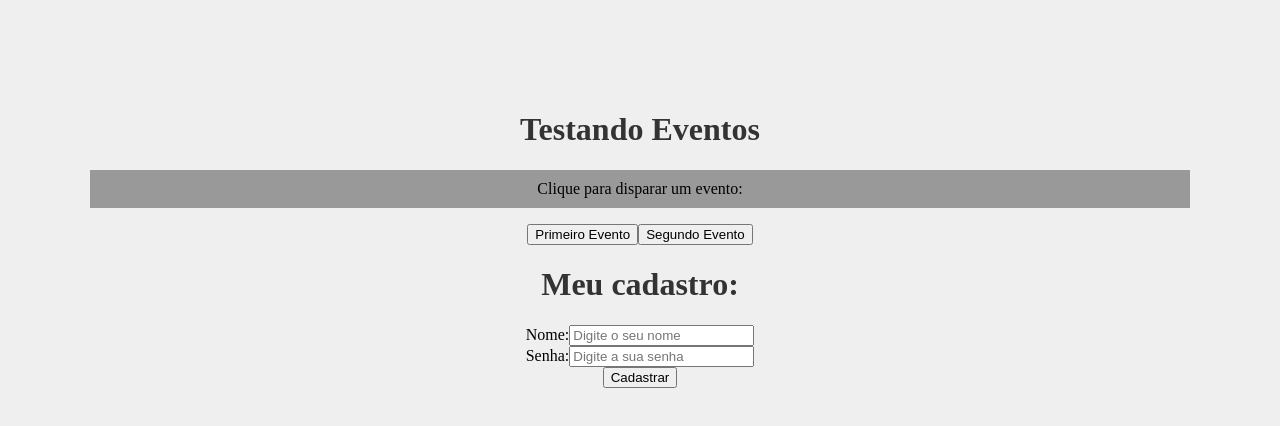
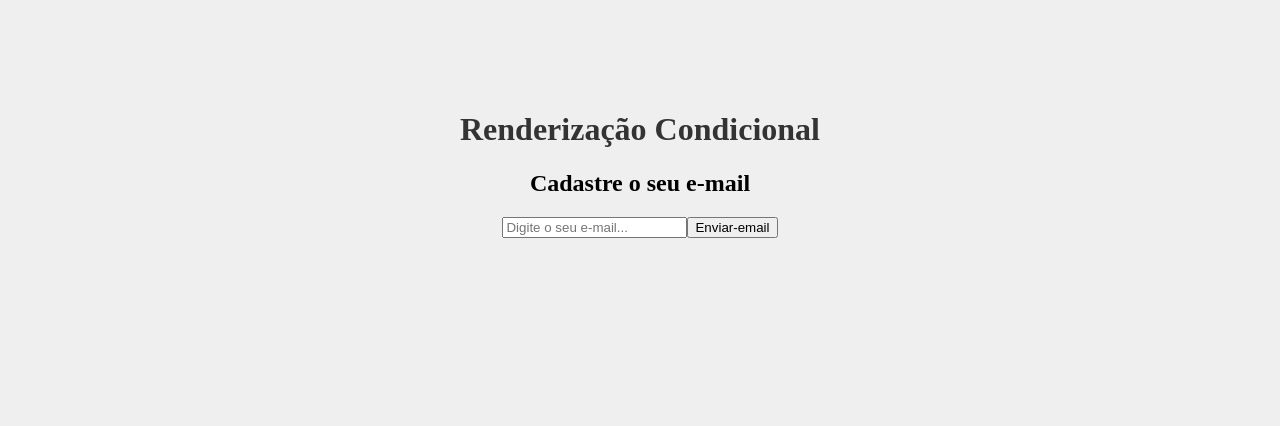
Before and after one commit to Samuel-Nun3s/Estudos-React, a React (Vite) app: page / in a window 1280 px wide. Shown: the top 426 px of the page. Built offline with nearby package versions, Linux system fonts and the light colour scheme.

Commit message:
Renderização Condicional

```diff
--- a/src/App.jsx
+++ b/src/App.jsx
@@ -1,14 +1,12 @@
 import './App.css';
-import Evento from './components/Evento';
-import Form from './components/Form';
+import Condicional from './components/Condicional';
 
 function App() {
   const nome = "Maria";
   return (
       <div>
-        <h1>Testando Eventos</h1>
-        <Evento numero='1'/>
-        <Form />
+        <h1>Renderização Condicional</h1>
+        <Condicional />
       </div>
   )
 }
--- /dev/null
+++ b/src/components/Condicional.jsx
@@ -0,0 +1,37 @@
+import { func } from "prop-types";
+import { useState } from "react";
+
+function Condicional() {
+
+  const [email, setEmail] = useState();
+  const [userEmail, setUserEmail] = useState();
+
+  function enviarEmail(e) {
+    e.preventDefault();
+    console.log('Testando');
+    setUserEmail(email);
+    console.log(userEmail);
+  }
+
+  function limparEmail() {
+    setUserEmail('');
+  }
+
+  return (
+    <div>
+      <h2>Cadastre o seu e-mail</h2>
+      <form>
+        <input type="email" placeholder="Digite o seu e-mail..." onChange={(e) => setEmail(e.target.value)}/>
+        <button onClick={enviarEmail}>Enviar-email</button>
+      {userEmail && (
+        <div>
+          <p>O e-mail do usuário é: {userEmail}</p>
+          <button onClick={limparEmail}>Limpar e-mail</button>
+        </div>
+      )}
+      </form>
+    </div>
+  )
+}
+
+export default Condicional;
```
